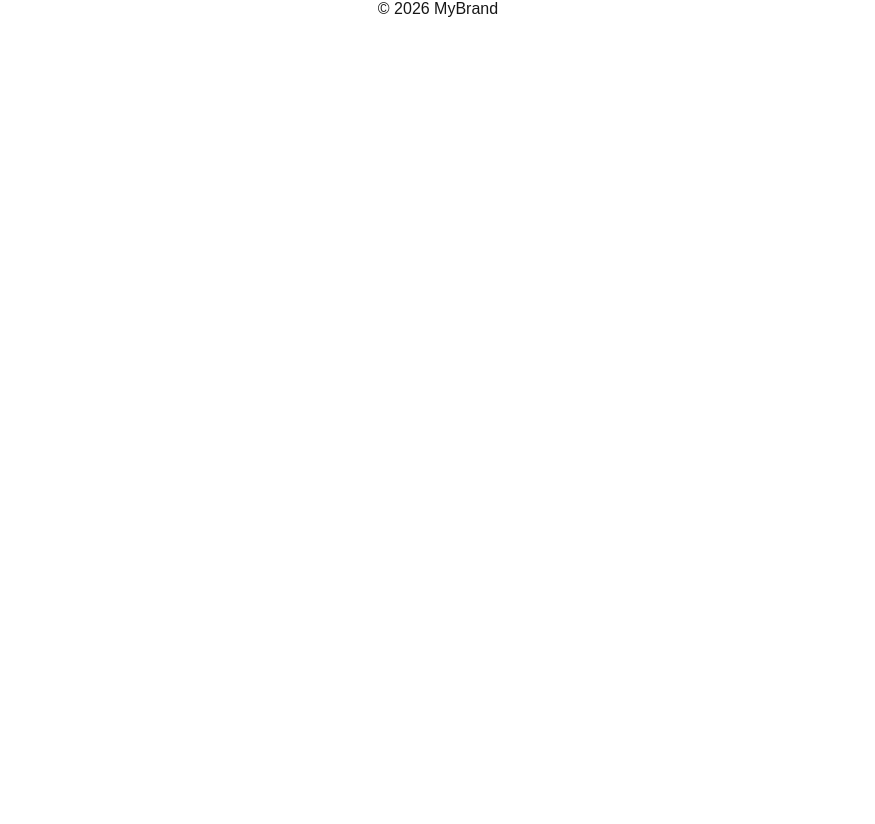
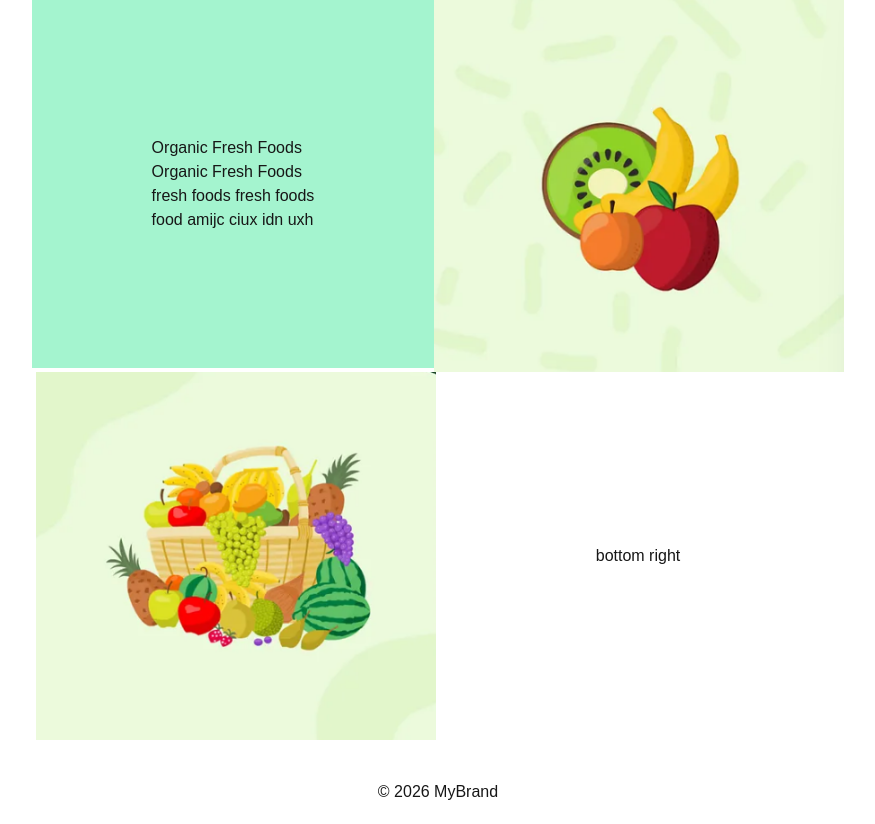
Before and after one commit to mdrifatunnobirifat/Foodie_Fresh, a Next.js app: page / in a window 1280 px wide. Shown: the part 2811-3635 px from the top of the page, without its empty margins (202-1077 px from the left). Before the commit the page ends 2852 px from the top, so only its background shows below. Built offline with nearby package versions, Linux system fonts and the light colour scheme.

Commit message:
:sparkles: Feat: Added OrganicFood component in FoodieFresh

```diff
--- /dev/null
+++ b/app/components/OrganicFoods.tsx
@@ -0,0 +1,35 @@
+import Image from "next/image";
+
+export default function OrganicFoods() {
+    return(
+        <div className="flex flex-col w-full py-5">
+            {/*upper div */}
+            <div className="flex flex-row items-center justify-center   ">
+                <div className=" bg-emerald-200 px-30 py-34">
+                    <h1>Organic Fresh Foods</h1>
+                    <h1>Organic Fresh Foods <br/> fresh foods fresh foods<br/> food amijc ciux idn uxh</h1>
+
+                </div>
+
+                <div className=" bg-emerald-100  ">
+                    <Image src="/organicfruits.png" alt="pic" width={410} height={370}
+                    className="object-contain"/>
+                </div>
+            </div>
+
+
+            {/*lower div */}
+            <div className="flex flex-row items-center justify-center ">
+                <div className="bg-emerald-100">
+                    <Image src="/organicfruitbasket.png" alt="pic" width={400} height={370}
+                    className="object-contain"/>
+                </div>
+
+                <div className="items-center bg-white px-40 py-34">
+                    <h1>bottom right</h1>
+                </div>
+            </div>
+        </div>
+
+    );
+}
--- a/app/page.tsx
+++ b/app/page.tsx
@@ -5,6 +5,7 @@ import Footer from "@/app/components/Footer";
 import Searchbar from "@/app/components/Searchbar";
 import WhoweAre from "./components/WhoweAre";
 import WeAlwaysProvide from "./components/WeAlwaysProvide";
+import OrganicFoods from "./components/OrganicFoods";
 
 export default function Home() {
   return (
@@ -13,6 +14,7 @@ export default function Home() {
       <Hero />
       <WhoweAre/>
       <WeAlwaysProvide/>
+      <OrganicFoods/>
       <Footer />
 
     </div>
```
Also changed, not shown: public/organicfruitbasket.png (added), public/organicfruits.png (added).
